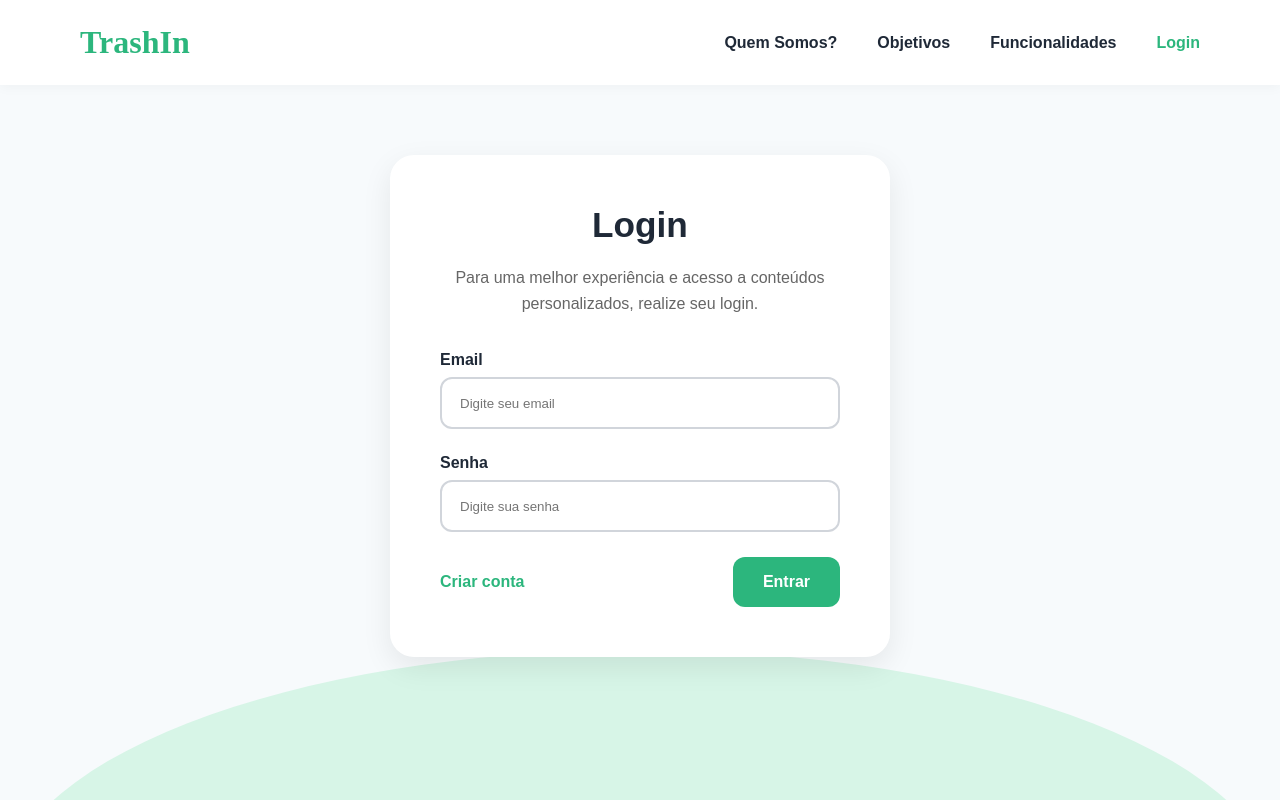
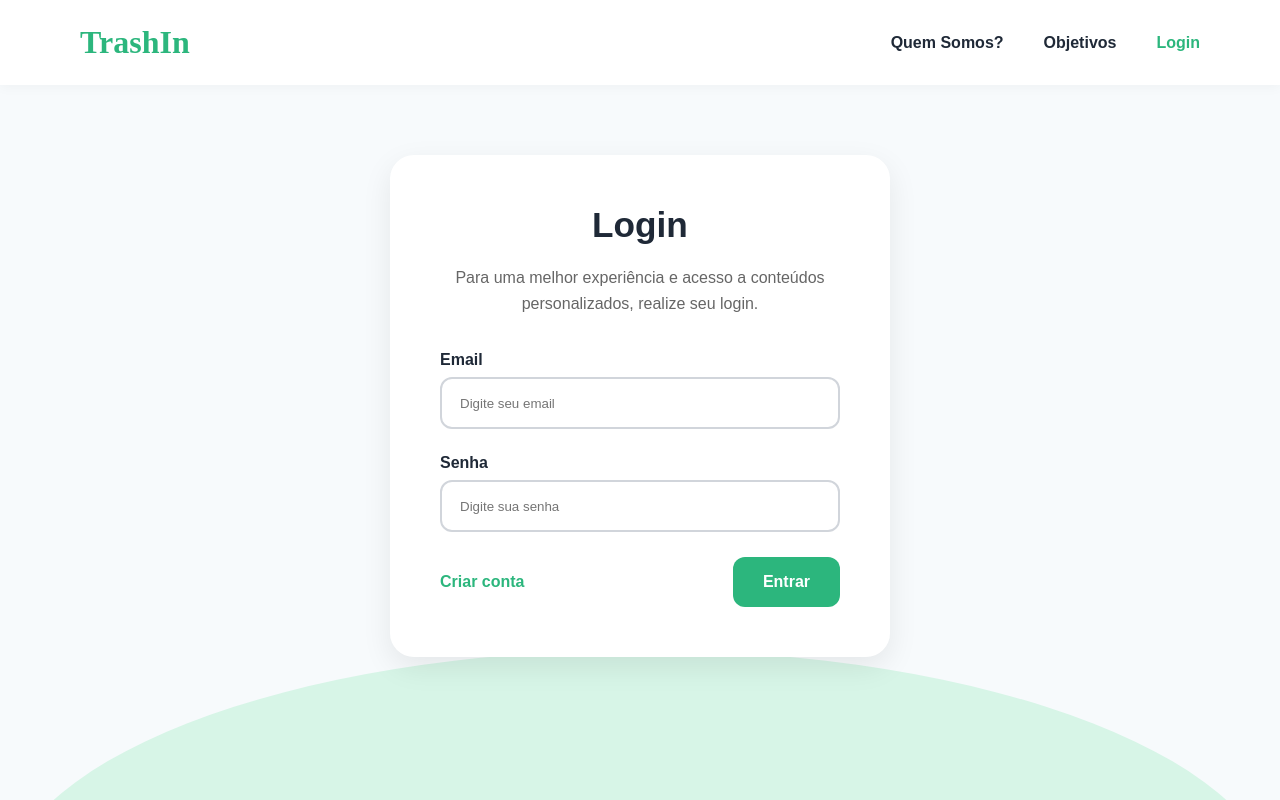
Before and after one commit to GremlinHz/Reciclagem, a plain HTML site: page frontend/login/login.html in a window 1280 px wide. Drawn offline with Linux system fonts and the light colour scheme.

Commit message:
Update login.html

```diff
--- a/frontend/login/login.html
+++ b/frontend/login/login.html
@@ -24,10 +24,6 @@
 
                 <li>
                     <a href="../objetivos/objetivos.html">Objetivos</a>
-                </li>
-
-                <li>
-                    <a href="../funcionalidades/funcionalidades.html">Funcionalidades</a>
                 </li>
 
                 <li>
```
